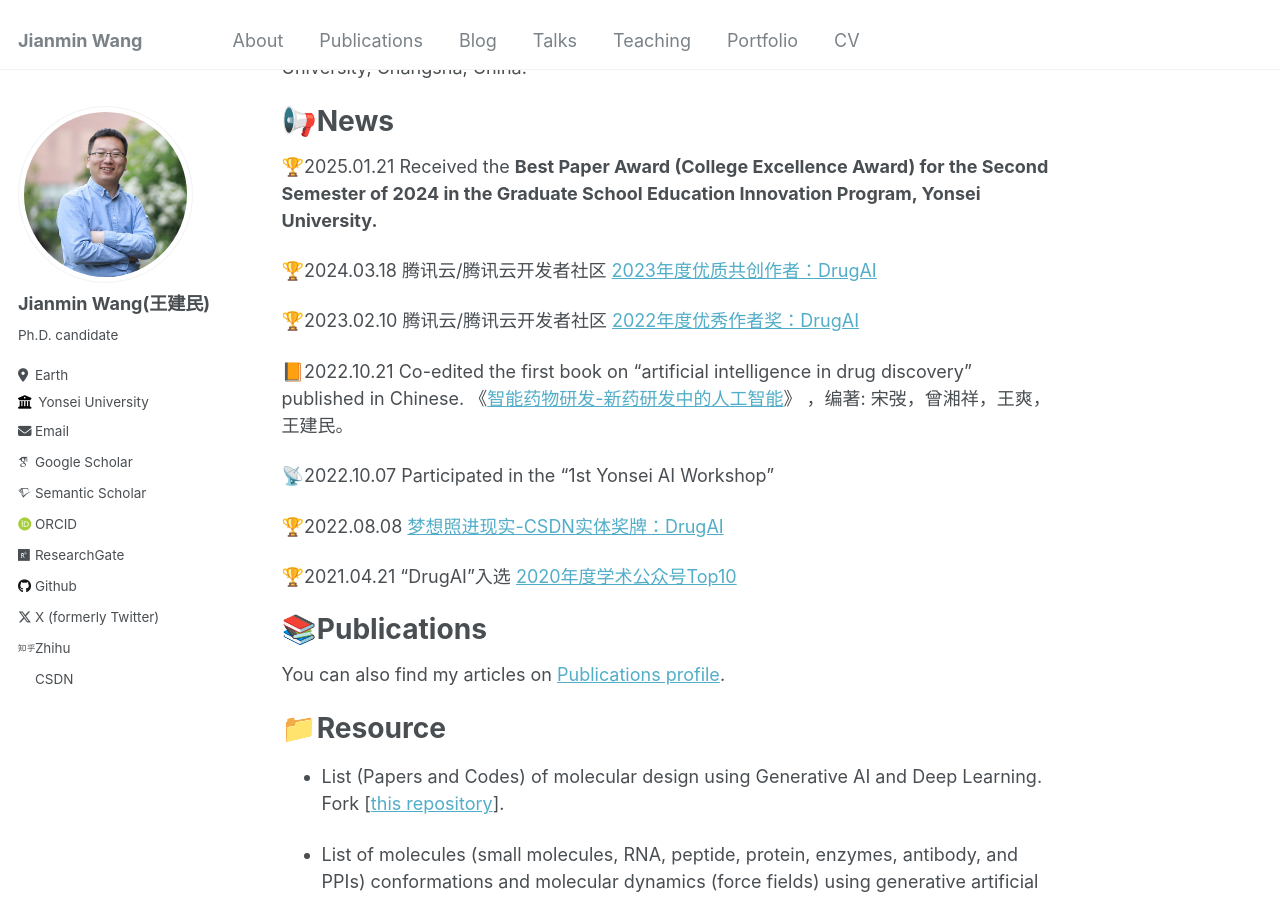
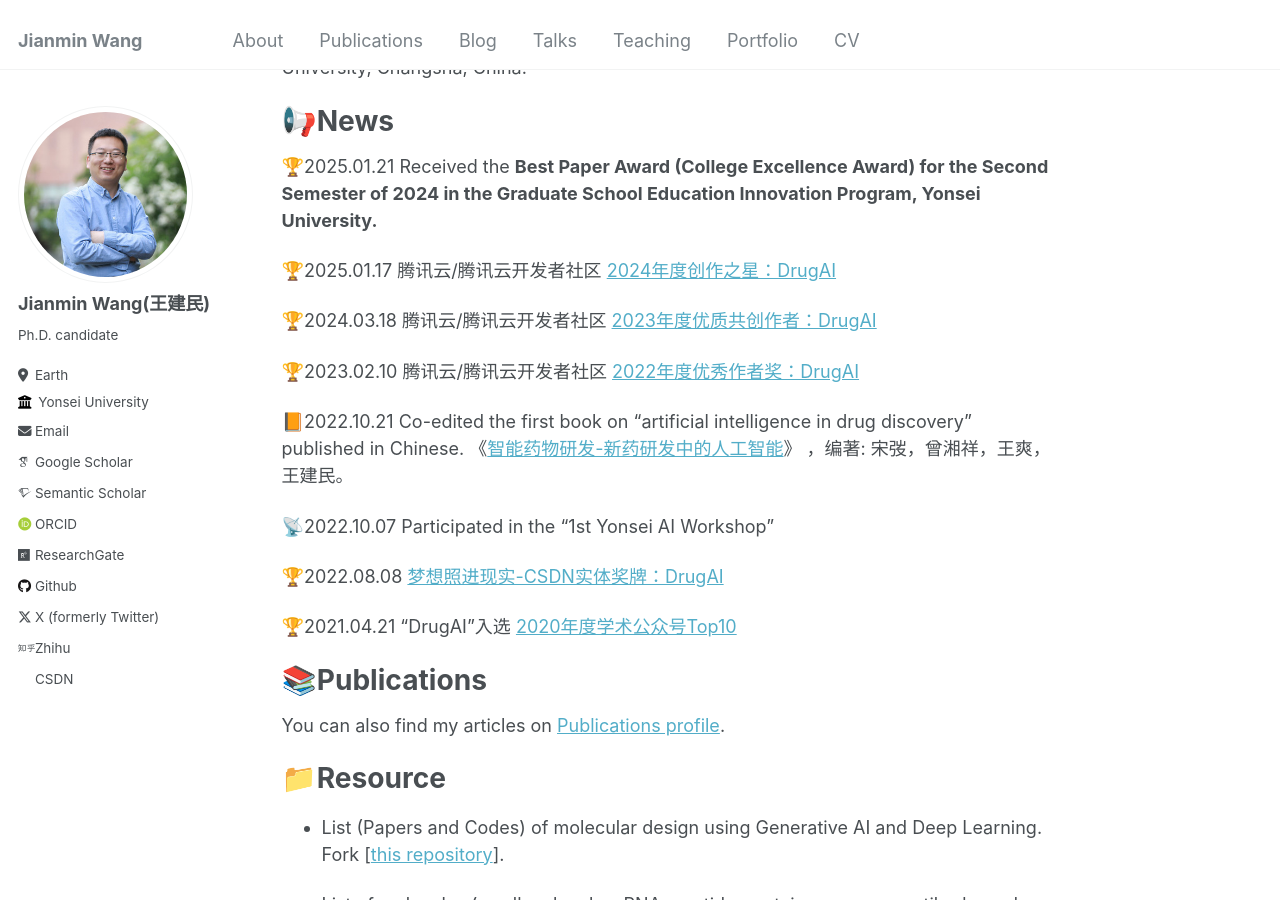
Before and after one commit to Jianmin2drugai/Jianmin2drugai.github.io, a Jekyll site: the page built from _pages/about.md, in a window 1280 px wide and 900 px high, scrolled down 596 px. Built offline with Jekyll 4.4.1, drawn with Linux system fonts in a browser that asks for light colours; some web fonts are replaced.

Commit message:
Update about.md

```diff
--- a/_pages/about.md
+++ b/_pages/about.md
@@ -19,17 +19,19 @@ Previously, I earned my undergraduate degree(B.S.) in pharmacy at the <a href="h
 ======
 &#x1F3C6;2025.01.21 Received the **Best Paper Award (College Excellence Award) for the Second Semester of 2024 in the Graduate School Education Innovation Program, Yonsei University.**
 
-&#x1F3C6;2024.03.18 腾讯云/腾讯云开发者社区 <a href="https://jianmin2drugai.github.io/portfolio/portfolio-2/">2023年度优质共创作者：DrugAI</a>
+&#x1F3C6;2025.01.17 腾讯云/腾讯云开发者社区 <a href="https://jianmin2drugai.github.io/portfolio/portfolio-2/">2024年度创作之星：DrugAI</a>
 
-&#x1F3C6;2023.02.10 腾讯云/腾讯云开发者社区 <a href="https://jianmin2drugai.github.io/portfolio/portfolio-4/">2022年度优秀作者奖：DrugAI</a>
+&#x1F3C6;2024.03.18 腾讯云/腾讯云开发者社区 <a href="https://jianmin2drugai.github.io/portfolio/portfolio-3/">2023年度优质共创作者：DrugAI</a>
+
+&#x1F3C6;2023.02.10 腾讯云/腾讯云开发者社区 <a href="https://jianmin2drugai.github.io/portfolio/portfolio-5/">2022年度优秀作者奖：DrugAI</a>
 
 &#x1F4D9;2022.10.21 Co-edited the first book on “artificial intelligence in drug discovery” published in Chinese. 《<a href="http://www.tup.tsinghua.edu.cn/booksCenter/book_09590501.html">智能药物研发-新药研发中的人工智能</a>》 ，编著: 宋弢，曾湘祥，王爽，王建民。
 
 &#x1F4E1;2022.10.07 Participated in the “1st Yonsei AI Workshop”
 
-&#x1F3C6;2022.08.08 <a href="https://jianmin2drugai.github.io/portfolio/portfolio-3/">梦想照进现实-CSDN实体奖牌：DrugAI</a>
+&#x1F3C6;2022.08.08 <a href="https://jianmin2drugai.github.io/portfolio/portfolio-4/">梦想照进现实-CSDN实体奖牌：DrugAI</a>
 
-&#x1F3C6;2021.04.21 “DrugAI”入选 <a href="https://jianmin2drugai.github.io/portfolio/portfolio-5/">2020年度学术公众号Top10</a>
+&#x1F3C6;2021.04.21 “DrugAI”入选 <a href="https://jianmin2drugai.github.io/portfolio/portfolio-6/">2020年度学术公众号Top10</a>
 
 
 &#x1F4DA;Publications
```
